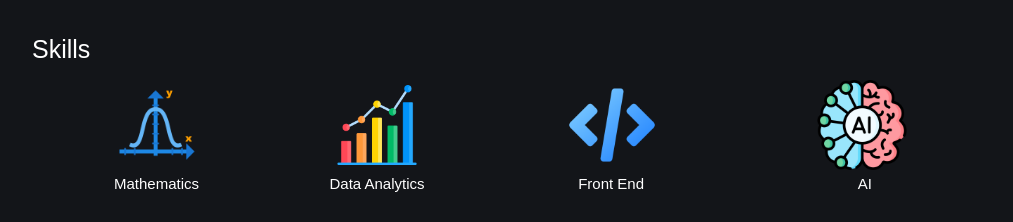
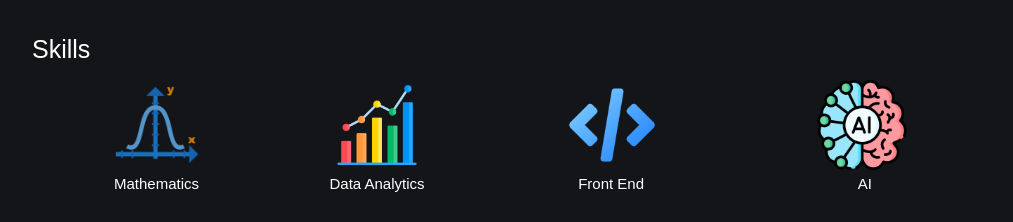
Before and after one commit to E-Zakirovich/azamatdotcom, a React (Vite) app: page / in a window 1280 px wide. In both pictures the pointer is over the picture 290 px from the left and 1350 px from the top of the page. Shown: the part 1225-1447 px from the top of the page, without its empty margins (133-1146 px from the left). Built offline with nearby package versions, Linux system fonts and the light colour scheme.

Commit message:
hoover effect is added to skills section

```diff
--- a/src/App.css
+++ b/src/App.css
@@ -334,7 +334,14 @@ body {
     width: 10%;
     height: auto;
     cursor: pointer;
+    transition: transform 0.3s ease, opacity 0.3s ease;
 }
+
+.math:hover {
+    transform: translateY(-50%) scale(1.1);
+    opacity: 0.8;
+}
+
 
 .math-style{
     position: absolute;
@@ -354,6 +361,12 @@ body {
     width: 8%;
     height: auto;
     cursor: pointer;
+    transition: transform 0.3s ease, opacity 0.3s ease;
+}
+
+.data-analysis:hover {
+    transform: translateY(-50%) scale(1.1);
+    opacity: 0.8;
 }
 
 .data-analysis-style{
@@ -375,6 +388,12 @@ body {
     width: 9%;
     height: auto;
     cursor: pointer;
+    transition: transform 0.3s ease, opacity 0.3s ease;
+}
+
+.front:hover {
+    transform: translateY(-50%) scale(1.1);
+    opacity: 0.8;
 }
 
 .front-style{
@@ -396,6 +415,12 @@ body {
     width: 9%;
     height: auto;
     cursor: pointer;
+    transition: transform 0.3s ease, opacity 0.3s ease;
+}
+
+.ai:hover {
+    transform: translateY(-50%) scale(1.1);
+    opacity: 0.8;
 }
 
 .ai-style{
--- a/src/App.tsx
+++ b/src/App.tsx
@@ -12,8 +12,8 @@ import frontend from "./../public/code.png"
 
 import dataanalytics from "./../public/analysis.png"
 
-import hogwarts from "./../public/hogwarts.png"
-import resit from "./../public/resit.png"
+// import hogwarts from "./../public/hogwarts.png"
+// import resit from "./../public/resit.png"
 //
 //
 // import {
```
